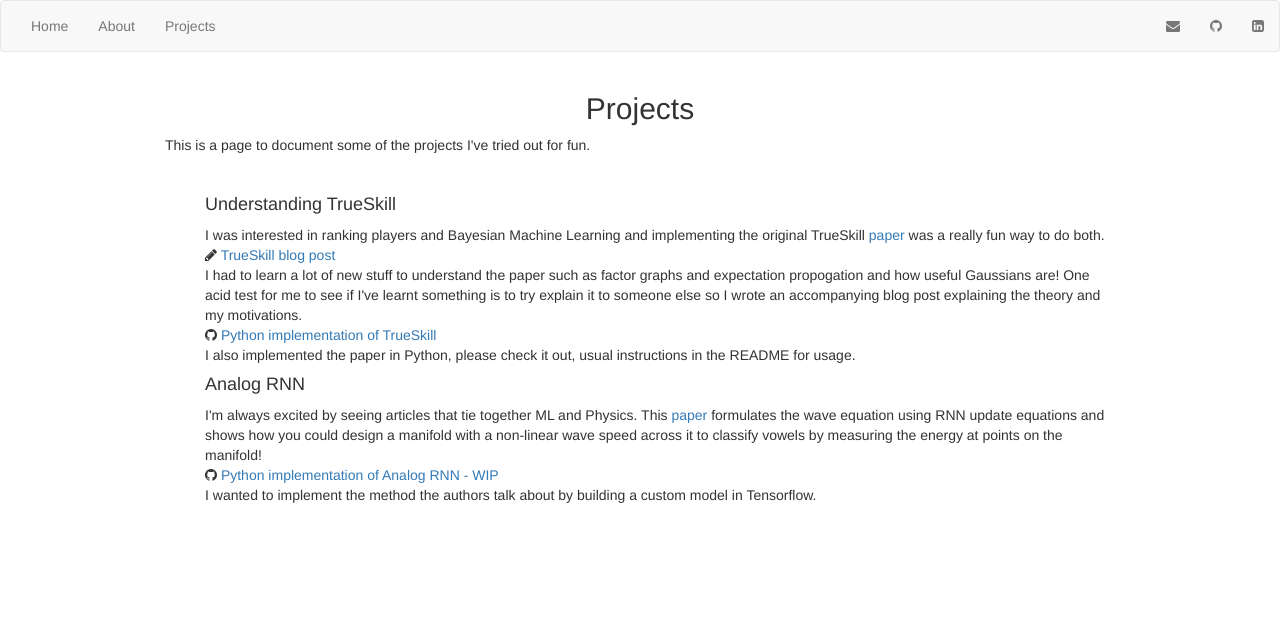
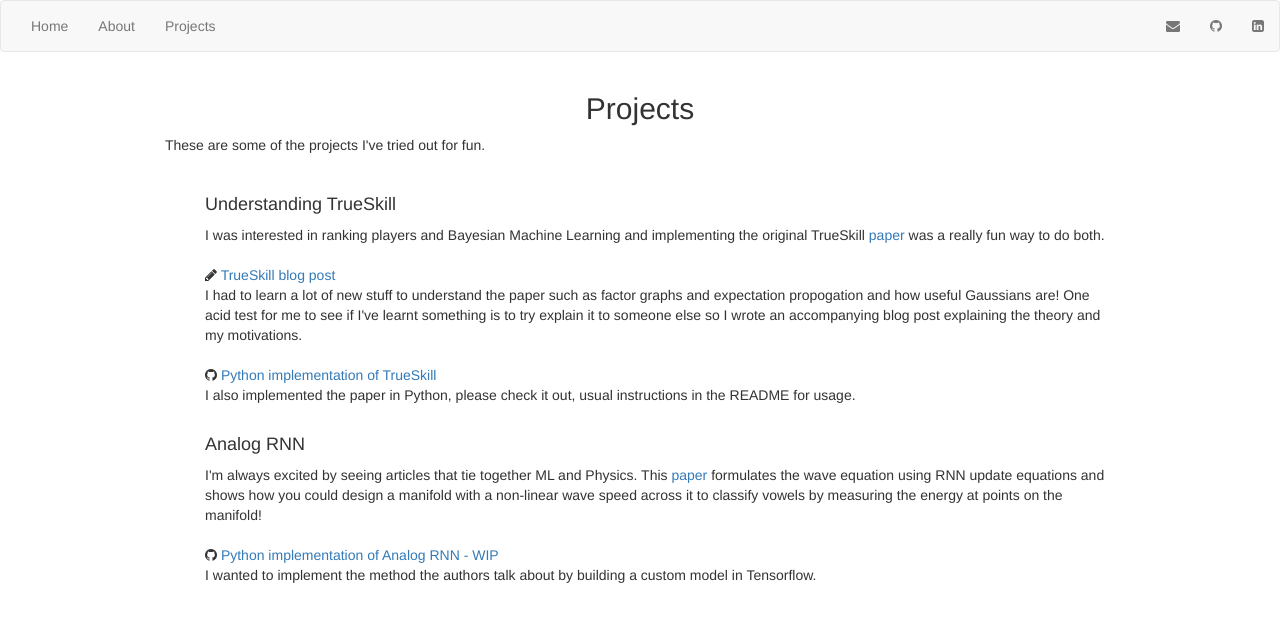
Before and after one commit to Nush395/Nush395.github.io, a Jekyll site: the page built from projects/index.html, in a window 1280 px wide. Shown: the top 622 px of the page. Built offline with Jekyll 4.4.1, drawn with Linux system fonts in a browser that asks for light colours.

Commit message:
Change header fonts.

```diff
--- a/about/index.html
+++ b/about/index.html
@@ -3,8 +3,8 @@
 title: Anushan Fernando Blog Posts
 ---
 <div style="margin:0px 150px 0px 150px;">
-    <h2 style="text-align: center;">About me</h2>
-    FAQs:
+    <h2 style="text-align: center;" font-family="">About me</h2>
+    In a nutshell:
     <ul>
         <li>
             What do you do?: I'm a Machine Learning Engineer working at a start-up tackling the problem of
--- a/css/main.css
+++ b/css/main.css
@@ -11,3 +11,6 @@
     margin-right: -50%;
     transform: translate(-50%, -50%)
 }
+h1, h2, h3, h4, h5, h6 {
+  font-family: "Exo", sans-serif;
+}
--- a/projects/index.html
+++ b/projects/index.html
@@ -5,7 +5,7 @@
 <div style="margin:0px 150px 0px 150px;">
 	<h2 style="text-align: center;">{{ page.title }}</h2>
 	<p>
-		This is a page to document some of the projects I've tried out for fun.
+		These are some of the projects I've tried out for fun.
 	</p>
 	<br>
 	<ul class="posts">
@@ -21,6 +21,7 @@
 			</a>
 			was a really fun way to do both.
 			<br>
+			<br>
 			<i class="fa fa-pencil"></i>
 			<a href="https://nush395.github.io/2020/06/06/true-skill.html" title="Understanding TrueSkill">
 			TrueSkill blog post
@@ -30,12 +31,14 @@
 		propogation and how useful Gaussians are! One acid test for me to see if I've learnt something is to try explain
 		it to someone else so I wrote an accompanying blog post explaining the theory and my motivations.
 			<br>
+			<br>
 			<i class="fa fa-github"></i>
 			<a href="https://github.com/Nush395/TrueSkill">
 				Python implementation of TrueSkill
 			</a>
 			<br>
 			I also implemented the paper in Python, please check it out, usual instructions in the README for usage.
+		<br>
 		<br>
 		<h4>
 			Analog RNN
@@ -47,6 +50,7 @@
 		formulates the wave equation using RNN update equations and shows how you could design a manifold with a non-linear
 		wave speed across it to classify vowels by measuring the energy at points on the manifold!
 		<br>
+		<br>
 		<i class="fa fa-github"></i>
 		<a href="https://github.com/Nush395/analog-rnn">
 			Python implementation of Analog RNN - WIP
```
